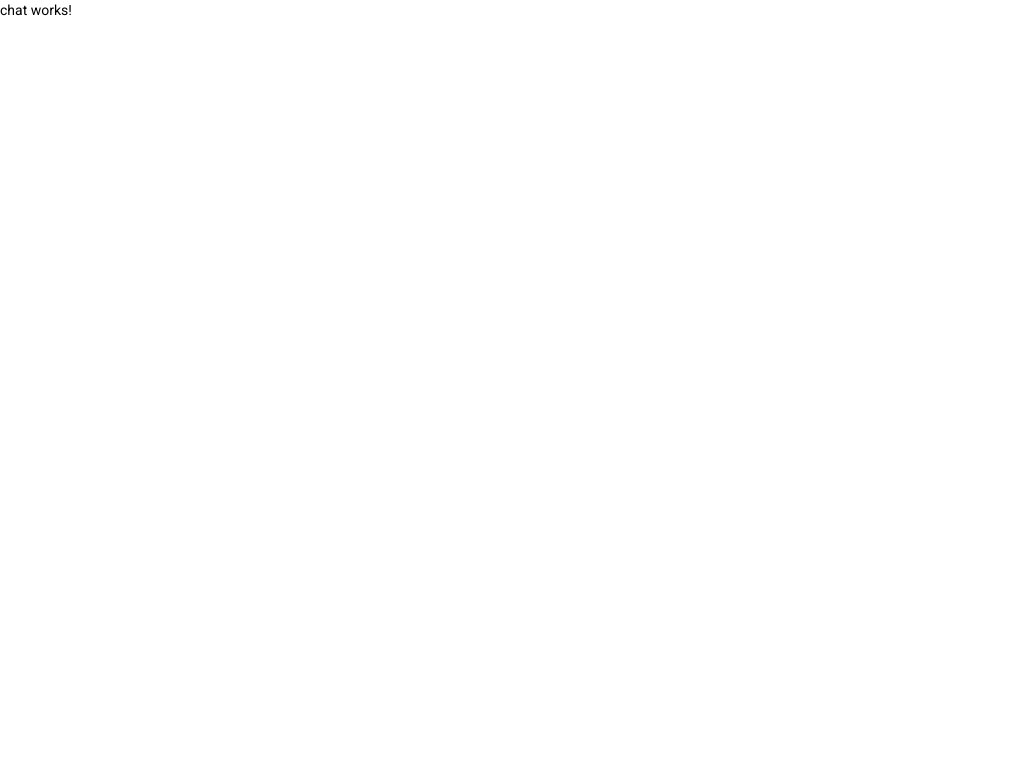
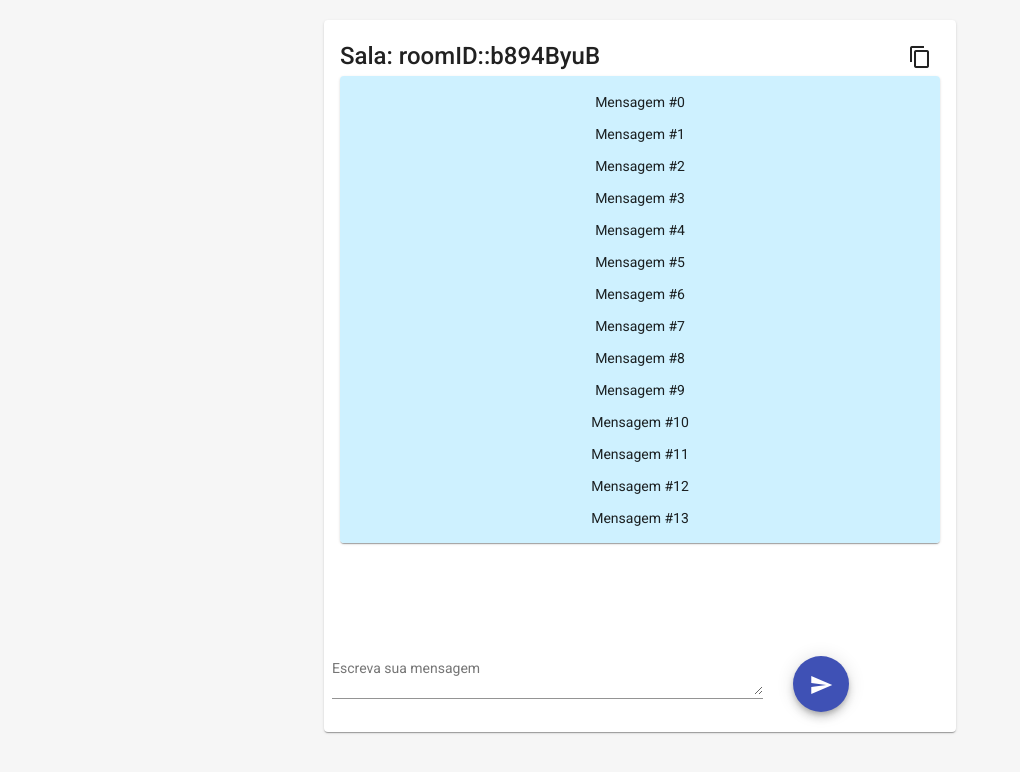
Before and after one commit to TokenRafael/token-chat, an Angular app in the folder token-chat-front/: page /chat in a window 1280 px wide. Shown: the top 772 px of the page, without its empty margins (0-1020 px from the left). Built offline with nearby package versions, Linux system fonts and the light colour scheme.

Commit message:
feat(chatRoom): chat room created and styles ok

```diff
--- a/token-chat-front/src/app/chat/chat.component.html
+++ b/token-chat-front/src/app/chat/chat.component.html
@@ -1,3 +1,43 @@
-<p>
-  chat works!
-</p>
+<mat-card class="content fullScreen">
+  <mat-card-title-group>
+    <mat-card-title style="margin-top: 10px"
+      >Sala: {{ getRoomId() }}
+    </mat-card-title>
+    <button
+      mat-icon-button
+      [cdkCopyToClipboard]="getRoomId()"
+      #tooltip="matTooltip"
+      matTooltip="Copiar código da sala"
+      matTooltipPosition="above"
+    >
+      <mat-icon>content_copy</mat-icon>
+    </button>
+  </mat-card-title-group>
+  <mat-card-content class="fill">
+    <mat-card
+      class="fill monolith push scroll"
+      style="background-color: rgb(206, 241, 255)"
+    >
+      <p *ngFor="let msg of msgs">{{ msg }}</p>
+    </mat-card>
+  </mat-card-content>
+
+  <mat-card-actions>
+    <mat-form-field floatPlaceholder="auto" style="width: 70%">
+      <textarea
+        matInput
+        matTextareaAutosize
+        [(ngModel)]="message"
+        placeholder="Escreva sua mensagem"
+      ></textarea>
+    </mat-form-field>
+    <button
+      mat-fab
+      color="primary"
+      (click)="sendMessage()"
+      style="margin-left: 30px"
+    >
+      <mat-icon>send</mat-icon>
+    </button>
+  </mat-card-actions>
+</mat-card>
--- a/token-chat-front/src/app/chat/chat.component.ts
+++ b/token-chat-front/src/app/chat/chat.component.ts
@@ -7,9 +7,21 @@ import { Component, OnInit } from '@angular/core';
 })
 export class ChatComponent implements OnInit {
 
+  message = '';
+  msgs = Array.from({length: 100}).map((_, i) => `Mensagem #${i}`);
+
   constructor() { }
 
   ngOnInit() {
+    console.log(this.msgs)
+  }
+
+  getRoomId(): string {
+    return 'roomID::b894ByuB'
+  }
+
+  sendMessage(): void {
+    this.message = '';
   }
 
 }
--- a/token-chat-front/src/app/homescreen/homescreen.component.html
+++ b/token-chat-front/src/app/homescreen/homescreen.component.html
@@ -1,16 +1,26 @@
 <mat-card class="content">
   <mat-card-header>
-        <img matCardAvatar src="assets/tokenlab_icon.png">
+    <img matCardAvatar src="assets/tokenlab_icon.png" />
     <mat-card-title>Token Chat</mat-card-title>
     <mat-card-subtitle>Chat online da Tokenlab</mat-card-subtitle>
   </mat-card-header>
   <mat-card-content class="monolith">
-        <button mat-raised-button (click)="create()" color="primary">Crie uma sala</button>
-        <h3 style="margin-top: 25px;">OU</h3>
+    <button mat-raised-button (click)="create()" color="primary">
+      Crie uma sala
+    </button>
+    <h3 style="margin-top: 25px">OU</h3>
     <mat-form-field>
       <mat-label>Código da Sala</mat-label>
-            <input matInput (keydown.enter)="join()" type="text" [(ngModel)]="roomId" placeholder="b966BHJ9fdbn">
+      <input
+        matInput
+        (keydown.enter)="join()"
+        type="text"
+        [(ngModel)]="roomId"
+        placeholder="b966BHJ9fdbn"
+      />
     </mat-form-field>
-        <button mat-raised-button (click)="join()" color="primary">Entre em uma sala</button>
+    <button mat-raised-button (click)="join()" color="primary">
+      Entre em uma sala
+    </button>
   </mat-card-content>
 </mat-card>
--- /dev/null
+++ b/token-chat-front/src/app/message-info.ts
@@ -0,0 +1,5 @@
+export interface MessageInfo {
+  sender: string;
+  content: string;
+  date: Date;
+}
--- a/token-chat-front/src/styles.scss
+++ b/token-chat-front/src/styles.scss
@@ -1,16 +1,26 @@
 /* You can add global styles to this file, and also import other style files */
 
-html, body { height: 100%; }
-body { margin: 0; font-family: Roboto, "Helvetica Neue", sans-serif; }
+html,
+body {
+  height: 100%;
+}
+body {
+  margin: 0;
+  font-family: Roboto, "Helvetica Neue", sans-serif;
+  background-color: rgb(246, 246, 246);
+}
 .content {
   max-width: 600px;
   margin: 20px auto;
+  @media screen and (max-width: 600px) {
+    margin: 0
+  }
   .monolith {
     display: flex;
     flex-direction: column;
     align-items: center;
     justify-content: space-between;
-    .push{
+    .push {
       justify-content: end;
     }
     .lefty {
@@ -21,3 +31,15 @@ body { margin: 0; font-family: Roboto, "Helvetica Neue", sans-serif; }
     }
   }
 }
+.fullScreen {
+  height: 85vh;
+  @media screen and (max-width: 600px) {
+    height: 100vh;
+  }
+}
+.fill {
+  height: 80%;
+}
+.scroll {
+  overflow-y: scroll;
+}
```
Also changed, not shown: token-chat-front/src/app/app.module.ts (+7 -0 lines). Lines whose indentation alone changed are shown as unchanged.
